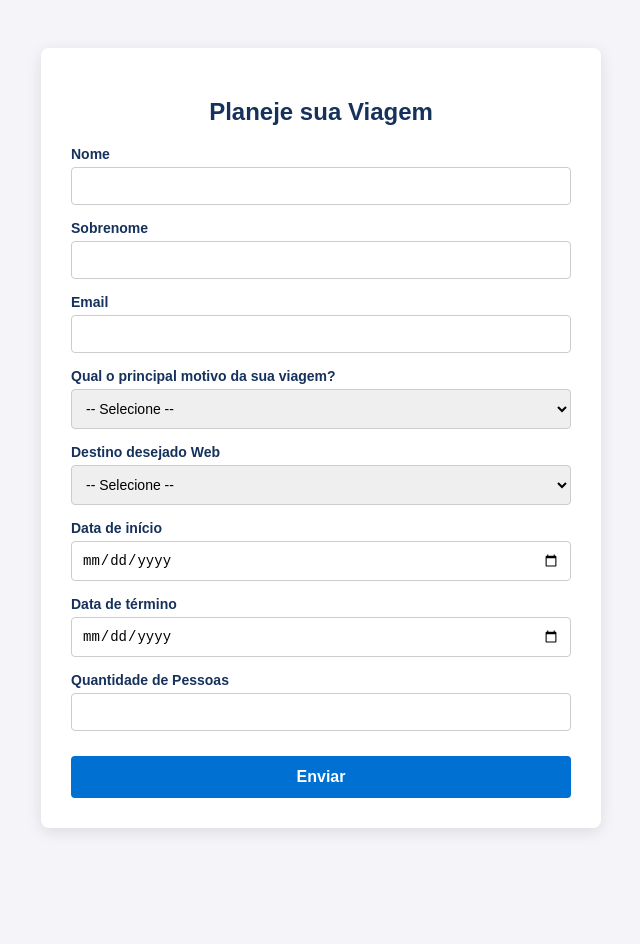
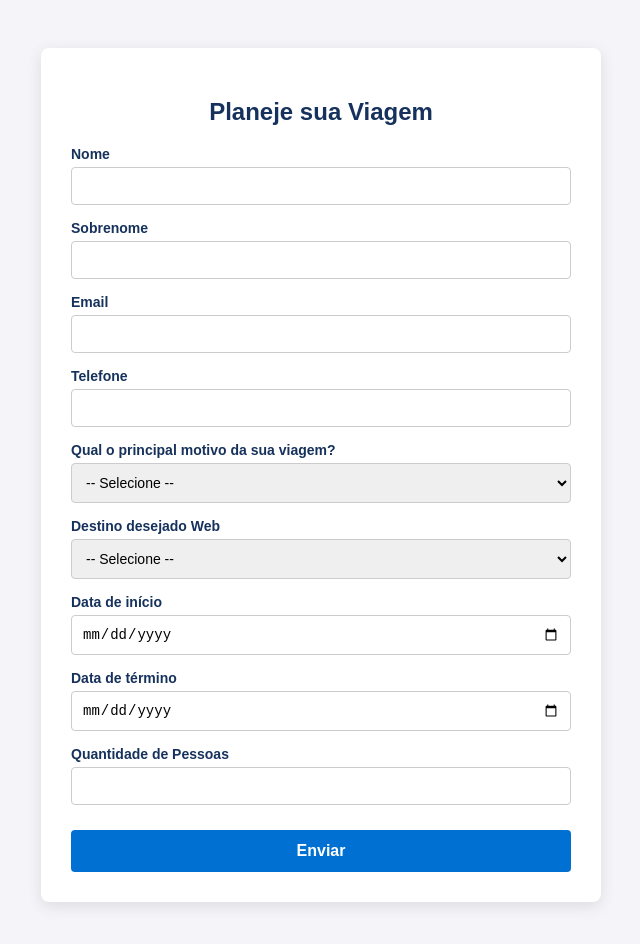
Before and after one commit to JoseMuriloCtrl/web-to-lead-salesforce, a plain HTML site: page index.html in a window 1280 px wide. Shown: the whole page, without its empty margins (319-959 px from the left). Before the commit the page ends 876 px from the top, so only its background shows below. Drawn offline with Linux system fonts and the light colour scheme.

Commit message:
Update index.html

```diff
--- a/index.html
+++ b/index.html
@@ -30,7 +30,7 @@
             margin-bottom: 5px;
             font-size: 14px;
         }
-        input[type="text"], input[type="date"], input[type="number"], select {
+        input[type="text"], input[type="date"], input[type="number"], input[type="tel"], select {
             width: 100%;
             padding: 10px;
             border: 1px solid #ccc;
@@ -100,6 +100,11 @@
                 <div class="form-group">
                     <label for="email">Email</label>
                     <input id="email" maxlength="80" name="email" size="20" type="text" required />
+                </div>
+
+                <div class="form-group">
+                    <label for="phone">Telefone</label>
+                    <input id="phone" maxlength="40" name="phone" size="20" type="tel" required />
                 </div>
 
                 <div class="form-group">
```
